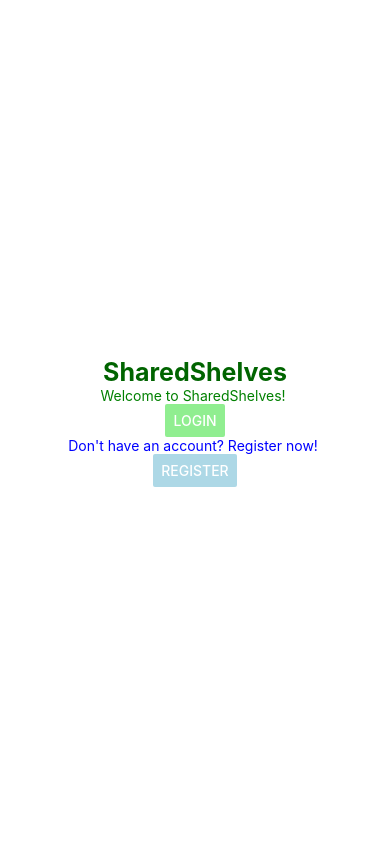
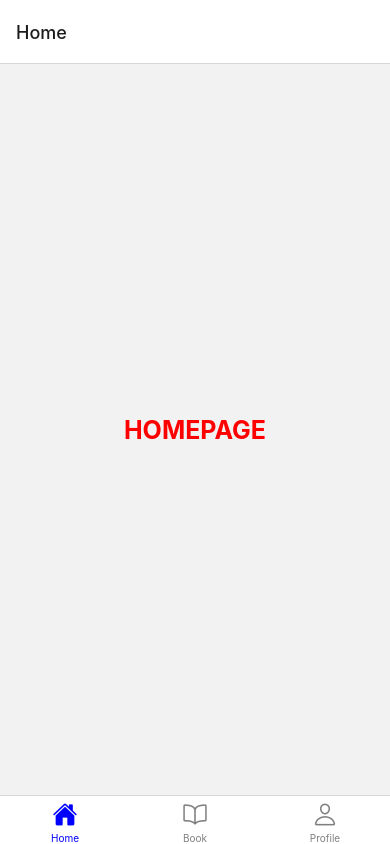
Before and after one commit to joaovarela14/SharedShelves, a React Native app: screen / in a window 390 px wide. Built offline with nearby package versions, Linux system fonts and the light colour scheme.

Commit message:
nav bar kinda working

```diff
--- a/App.js
+++ b/App.js
@@ -1,3 +1,5 @@
+import * as React from 'react';
+import MainContainer from './navigation/MainContainer';
 import { StatusBar } from 'expo-status-bar';
 import { Button, StyleSheet, Text, View } from 'react-native';
 import { Linking } from 'react-native';
@@ -8,7 +10,9 @@ import { Colors } from 'react-native/Libraries/NewAppScreen';
 
 export default function App() {
   return (
-    <View style={styles.container}>
+   <MainContainer />
+
+    /*<View style={styles.container}>
       <Text style={styles.title}>SharedShelves</Text>
       <Text style={{ color: 'green' }}>Welcome to SharedShelves! </Text>
       <Button color={'lightgreen'} title="Login" onPress={() => openURL('https://www.bertrand.pt/')} />
@@ -17,10 +21,9 @@ export default function App() {
 
 
       <StatusBar style="auto" />
-    </View>
+    </View>*/
   );
 }
-
 
 
 const openURL = (url) => {
@@ -29,8 +32,6 @@ const openURL = (url) => {
     .then(() => console.log('URL opened successfully'))
     .catch((err) => console.error('An error occurred: ', err));
 };
-
-
 
 
 const styles = StyleSheet.create({
--- /dev/null
+++ b/navigation/MainContainer.js
@@ -0,0 +1,49 @@
+import * as React from 'react';
+import { NavigationContainer } from '@react-navigation/native';
+import { createBottomTabNavigator } from '@react-navigation/bottom-tabs';
+import Ionicons from 'react-native-vector-icons/Ionicons';
+
+// Screens
+import HomeScreen from './screens/HomeScreen';
+import BookScreen from './screens/BooksScreen';
+import ProfileScreen from './screens/ProfileScreen';
+
+// Screen names
+const HomeScreenName = 'Home';
+const BookScreenName = 'Book';
+const ProfileScreenName = 'Profile';
+
+const Tab = createBottomTabNavigator();
+
+export default function MainContainer() {
+  return (
+    <NavigationContainer>
+      <Tab.Navigator
+        screenOptions={({ route }) => ({
+          tabBarIcon: ({ focused, color, size }) => {
+            let iconName;
+
+            if (route.name === HomeScreenName) {
+              iconName = focused ? 'home' : 'home-outline';
+            } else if (route.name === BookScreenName) {
+              iconName = focused ? 'book' : 'book-outline';
+            }
+            else if (route.name === ProfileScreenName) {
+              iconName = focused ? 'person' : 'person-outline';
+            }
+
+            // Return an Ionicons component with the correct icon name and styles
+            return <Ionicons name={iconName} size={size} color={color} />;
+          },
+        })}
+        tabBarOptions={{
+          activeTintColor: 'blue',
+          inactiveTintColor: 'gray',
+        }}>
+        <Tab.Screen name={HomeScreenName} component={HomeScreen} />
+        <Tab.Screen name={BookScreenName} component={BookScreen} />
+        <Tab.Screen name={ProfileScreenName} component={ProfileScreen} />
+      </Tab.Navigator>
+    </NavigationContainer>
+  );
+}
--- /dev/null
+++ b/navigation/screens/BooksScreen.js
@@ -0,0 +1,12 @@
+import * as React from 'react';
+import { View, Text, TouchableOpacity } from 'react-native';
+
+export default function HomeScreen({ navigation }) {
+    return (
+        <View style={{ flex: 1, alignItems: 'center', justifyContent: 'center' }}>
+        <TouchableOpacity onPress={() => navigation.navigate('Home')}>
+            <Text style={{ fontSize: 25, fontWeight: 'bold' }}>SharedShelves</Text>
+        </TouchableOpacity>
+        </View>
+    );
+    }
--- /dev/null
+++ b/navigation/screens/HomeScreen.js
@@ -0,0 +1,12 @@
+import * as React from 'react';
+import { View, Text, TouchableOpacity } from 'react-native';
+
+export default function HomeScreen({ navigation }) {
+  return (
+    <View style={{ flex: 1, alignItems: 'center', justifyContent: 'center' }}>
+      <TouchableOpacity onPress={() => navigation.navigate('Home')}>
+        <Text style={{ color: 'red' ,fontSize: 25, fontWeight: 'bold' }}>HOMEPAGE</Text>
+      </TouchableOpacity>
+    </View>
+  );
+}
--- /dev/null
+++ b/navigation/screens/ProfileScreen.js
@@ -0,0 +1,12 @@
+import * as React from 'react';
+import { View, Text, TouchableOpacity } from 'react-native';
+
+export default function HomeScreen({ navigation }) {
+    return (
+        <View style={{ flex: 1, alignItems: 'center', justifyContent: 'center' }}>
+        <TouchableOpacity onPress={() => navigation.navigate('Home')}>
+            <Text style={{ fontSize: 25, fontWeight: 'bold' }}>PROFILE</Text>
+        </TouchableOpacity>
+        </View>
+    );
+    }
--- a/package.json
+++ b/package.json
@@ -9,11 +9,13 @@
     "web": "expo start --web"
   },
   "dependencies": {
+    "@react-navigation/bottom-tabs": "^6.5.20",
     "@react-navigation/native": "^6.1.17",
     "expo": "~50.0.14",
     "expo-status-bar": "~1.11.1",
     "react": "18.2.0",
-    "react-native": "0.73.6"
+    "react-native": "0.73.6",
+    "react-native-safe-area-context": "^4.9.0"
   },
   "devDependencies": {
     "@babel/core": "^7.20.0"
```
Also changed, not shown: 1 other file (tests, documents, lock files or other folders).
